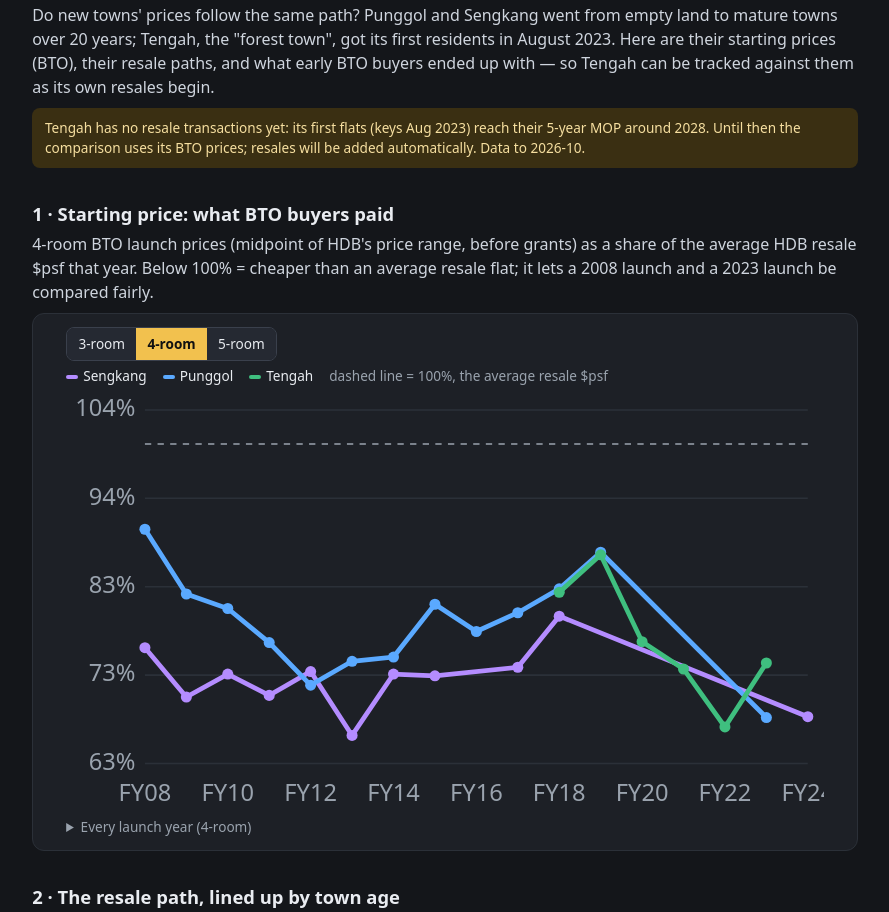
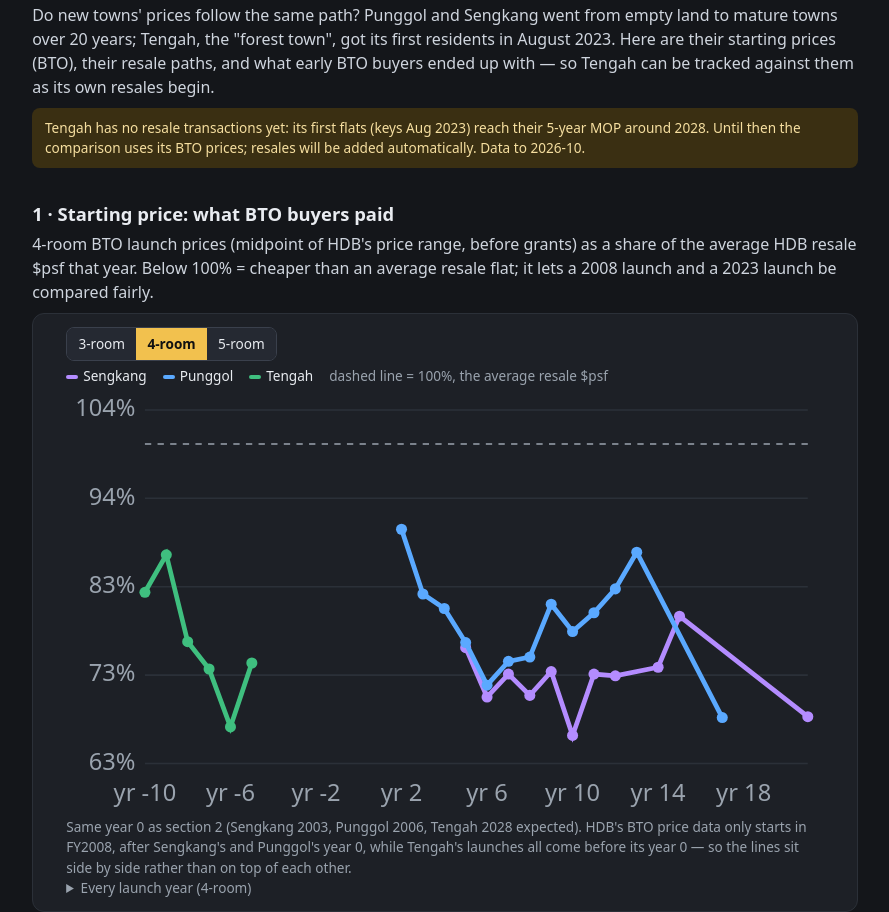
Before and after one commit to weitanjun123/sg-transit-planner, a plain HTML site: page docs/newtowns.html in a window 1280 px wide. Shown: the part 77-989 px from the top of the page, without its empty margins (195-1084 px from the left). Drawn offline with Linux system fonts and the light colour scheme.

Commit message:
New towns: BTO chart uses the same year 0 as the resale chart
Co-Authored-By: Claude Opus 5.5 <noreply@anthropic.com>
Claude-Session: https://claude.ai/code/session_01VFFE5WU3hXThhegB7eZFWE

```diff
--- a/docs/newtowns.html
+++ b/docs/newtowns.html
@@ -85,13 +85,15 @@ function draw1() {
   segs($('ft'), [['3-room', '3-room'], ['4-room', '4-room'], ['5-room', '5-room']], ft, v => { ft = v; save(); draw1(); });
   const towns = ['Sengkang', 'Punggol', 'Tengah'];
   $('key1').innerHTML = key(towns, '<span class="mute">dashed line = 100%, the average resale $psf</span>');
-  const ser = towns.map(t => ({name: t, pts: (D.bto[t] && D.bto[t][ft] || []).filter(b => b.vs_market).map(b => [b.fy, b.vs_market * 100])}));
-  $('c1').innerHTML = lineChart(ser, {xFmt: x => 'FY' + String(x).slice(2), yFmt: v => Math.round(v) + '%', yRef: 100});
+  const y0 = t => D.towns[t].year0 || D.towns[t].year0_expected;
+  const ser = towns.map(t => ({name: t, pts: (D.bto[t] && D.bto[t][ft] || []).filter(b => b.vs_market).map(b => [b.fy - y0(t), b.vs_market * 100])}));
+  $('c1').innerHTML = lineChart(ser, {xFmt: x => 'yr ' + x, yFmt: v => Math.round(v) + '%', yRef: 100}) +
+    `<div class="mute">Same year 0 as section 2 (Sengkang ${y0('Sengkang')}, Punggol ${y0('Punggol')}, Tengah ${y0('Tengah')} expected). HDB's BTO price data only starts in FY2008, after Sengkang's and Punggol's year 0, while Tengah's launches all come before its year 0 — so the lines sit side by side rather than on top of each other.</div>`;
   const rows = [];
   for (const t of towns) for (const b of (D.bto[t] && D.bto[t][ft] || [])) rows.push([b.fy, t, b]);
   rows.sort((a, b) => a[0] - b[0] || a[1].localeCompare(b[1]));
-  $('t1').innerHTML = `<details><summary class="mute">Every launch year (${ft})</summary><table><tr><th>FY</th><th>Town</th><th>Price range</th><th>≈ $psf</th><th>vs resale market</th></tr>` +
-    rows.map(([fy, t, b]) => `<tr><td>FY${fy}</td><td style="text-align:left;color:${COL[t]}">${t}</td><td>$${fmt(b.min / 1000)}k – $${fmt(b.max / 1000)}k</td><td>$${fmt(b.psf)}</td><td>${Math.round(b.vs_market * 100)}%</td></tr>`).join('') + '</table></details>';
+  $('t1').innerHTML = `<details><summary class="mute">Every launch year (${ft})</summary><table><tr><th>FY</th><th>Town</th><th>Town year</th><th>Price range</th><th>≈ $psf</th><th>vs resale market</th></tr>` +
+    rows.map(([fy, t, b]) => `<tr><td>FY${fy}</td><td style="text-align:left;color:${COL[t]}">${t}</td><td>yr ${b.fy - y0(t)}</td><td>$${fmt(b.min / 1000)}k – $${fmt(b.max / 1000)}k</td><td>$${fmt(b.psf)}</td><td>${Math.round(b.vs_market * 100)}%</td></tr>`).join('') + '</table></details>';
 }
 function draw2() {
   segs($('mode'), [['rel', 'vs whole HDB market'], ['psf', '$psf by calendar year']], mode, v => { mode = v; save(); draw2(); });
```
